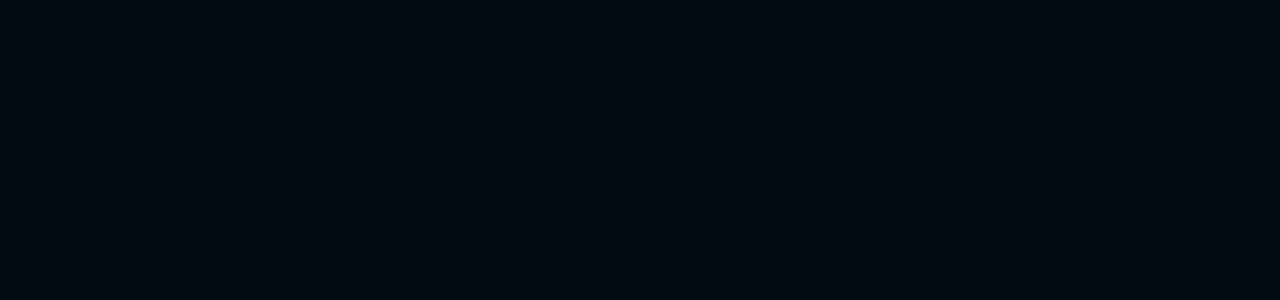
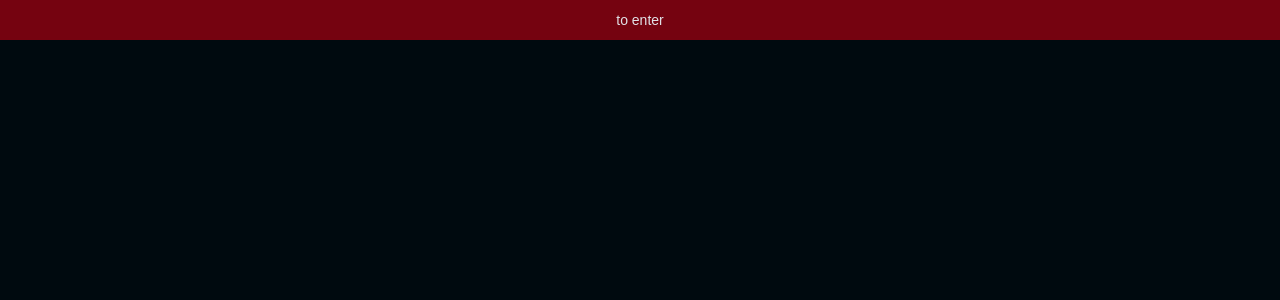
Before and after one commit to DyonathasTeles/Front-end-FoodExplore, a React (Vite) app: page / in a window 1280 px wide. Shown: the top 300 px of the page. Built offline with nearby package versions, Linux system fonts and the light colour scheme.

Commit message:
starting with the Sign In / component button

```diff
--- a/index.html
+++ b/index.html
@@ -2,6 +2,7 @@
 <html lang="en">
   <head>
     <meta charset="UTF-8" />
+    <link rel="shortcut icon" href="./src/assets/logo.svg" type="image/x-icon">
     <meta name="viewport" content="width=device-width, initial-scale=1.0" />
     <title>Food Explore</title>
   </head>
--- a/src/components/Button/index.jsx
+++ b/src/components/Button/index.jsx
@@ -1,9 +1,9 @@
-import Container from "./style"
+import {Container} from "./style"
 
-export function Button() {
+export function Button({name, ...rest}) {
   return (
-    <Container>
-
+    <Container type="button" {...rest}>
+      {name}
     </Container>
   )
 }
--- a/src/components/Button/style.js
+++ b/src/components/Button/style.js
@@ -1,5 +1,12 @@
 import styled from "styled-components"
 
-export const Container = styled.div`
+export const Container = styled.button`
   width: 100%;
+  padding: 1.2rem 13.4rem;
+
+  font-size: 1.4rem;
+
+  background-color: ${({ theme }) => theme.COLORS.RED_100};
+  color:  ${({ theme }) => theme.COLORS.LIGHT_300};
+  border: none;
 `
--- a/src/pages/SignIn/index.jsx
+++ b/src/pages/SignIn/index.jsx
@@ -1,9 +1,15 @@
 import { Container } from "./style"
+import { Button } from "../../components/Button"
 
 export function SignIn() {
   return (
     <Container>
-
+      <header></header>
+      <main>
+        <form action="">
+        </form>
+        <Button name="to enter" />
+      </main>
     </Container>
   )
 }
--- a/src/style/GlobalStyle.js
+++ b/src/style/GlobalStyle.js
@@ -14,7 +14,7 @@
 
   body {
     font-size: 1.6rem;
-    background-color: ${({ theme }) => theme.COLORS.DARK_400};
+    background: ${({ theme }) => theme.COLORS.DARK_400};
     color: ${({ theme }) => theme.COLORS.LIGHT_300};
   }
 
```
Also changed, not shown: .eslintrc.cjs, src/assets/logo.svg (added), 1 other file (tests, documents, lock files or other folders).
